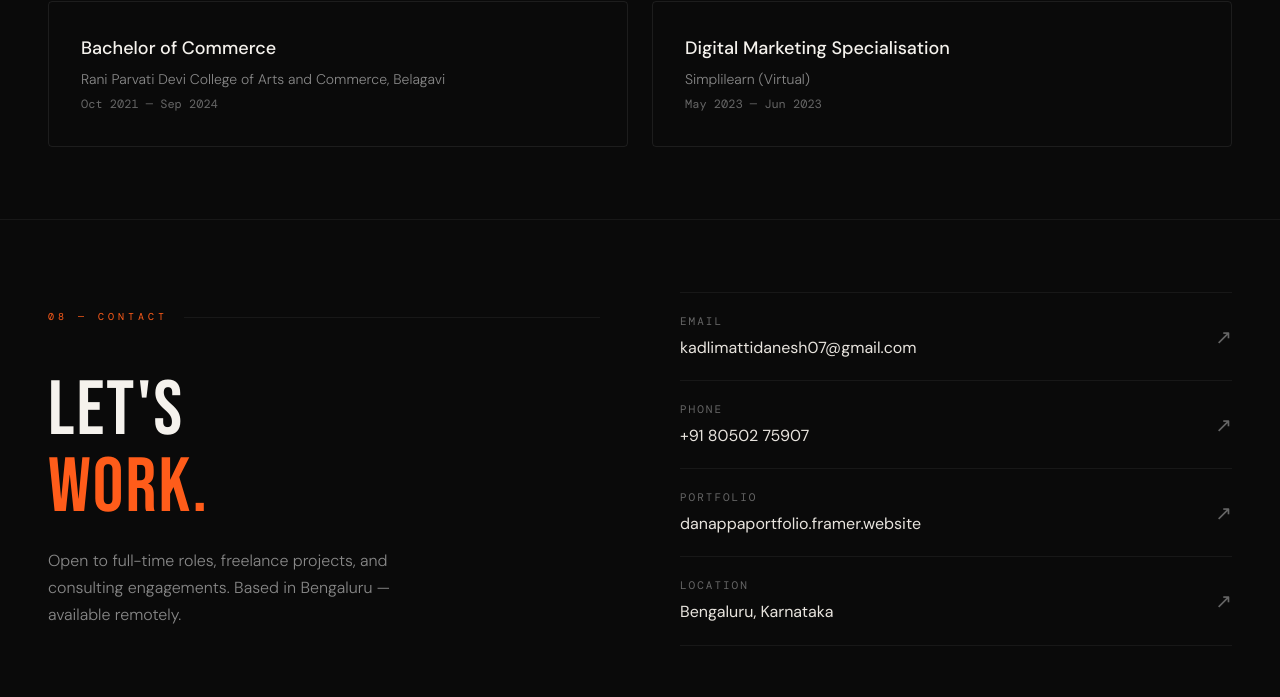
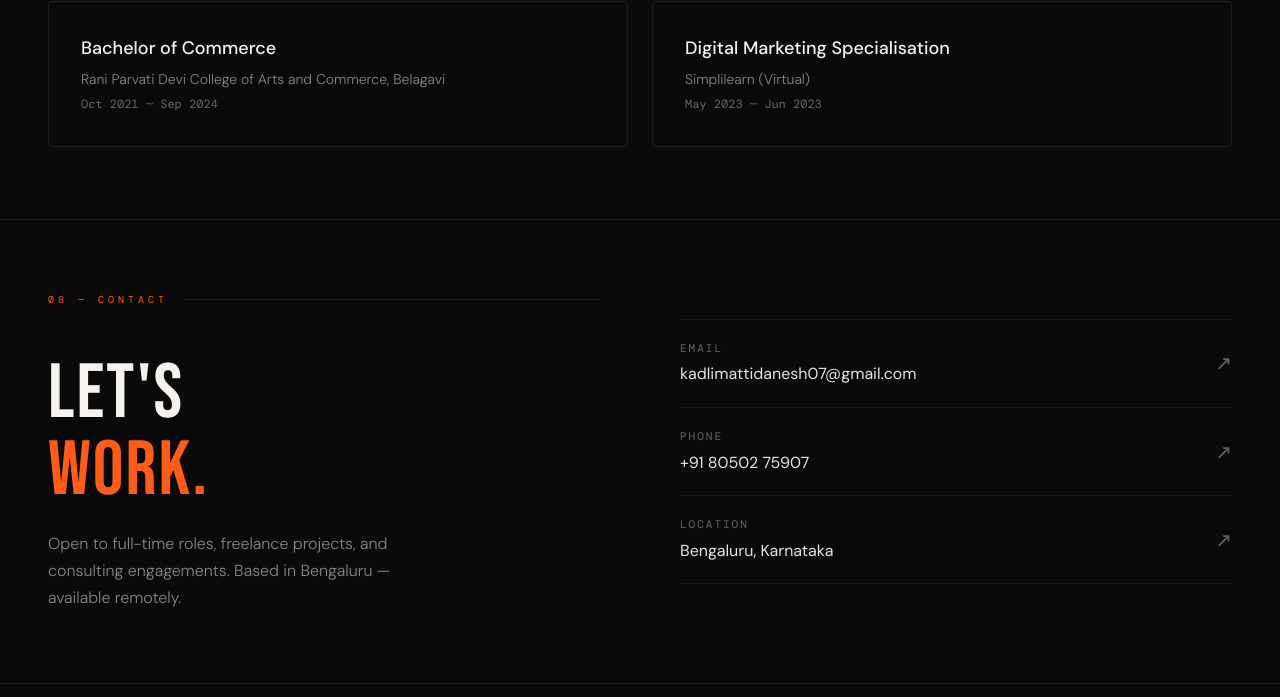
Before and after one commit to Danesho7/danappa-portfolio, a plain HTML site: page index.html in a window 1280 px wide. Shown: the part 9012-9709 px from the top of the page. Drawn offline with nearby package versions, Linux system fonts and the light colour scheme.

Commit message:
Update index.html

```diff
--- a/index.html
+++ b/index.html
@@ -1709,13 +1709,6 @@
         </div>
         <div class="cl-arrow">↗</div>
       </a>
-      <a href="https://danappaportfolio.framer.website/" target="_blank" class="contact-link">
-        <div>
-          <div class="cl-label">Portfolio</div>
-          <div class="cl-name">danappaportfolio.framer.website</div>
-        </div>
-        <div class="cl-arrow">↗</div>
-      </a>
       <a href="#" class="contact-link">
         <div>
           <div class="cl-label">Location</div>
```
